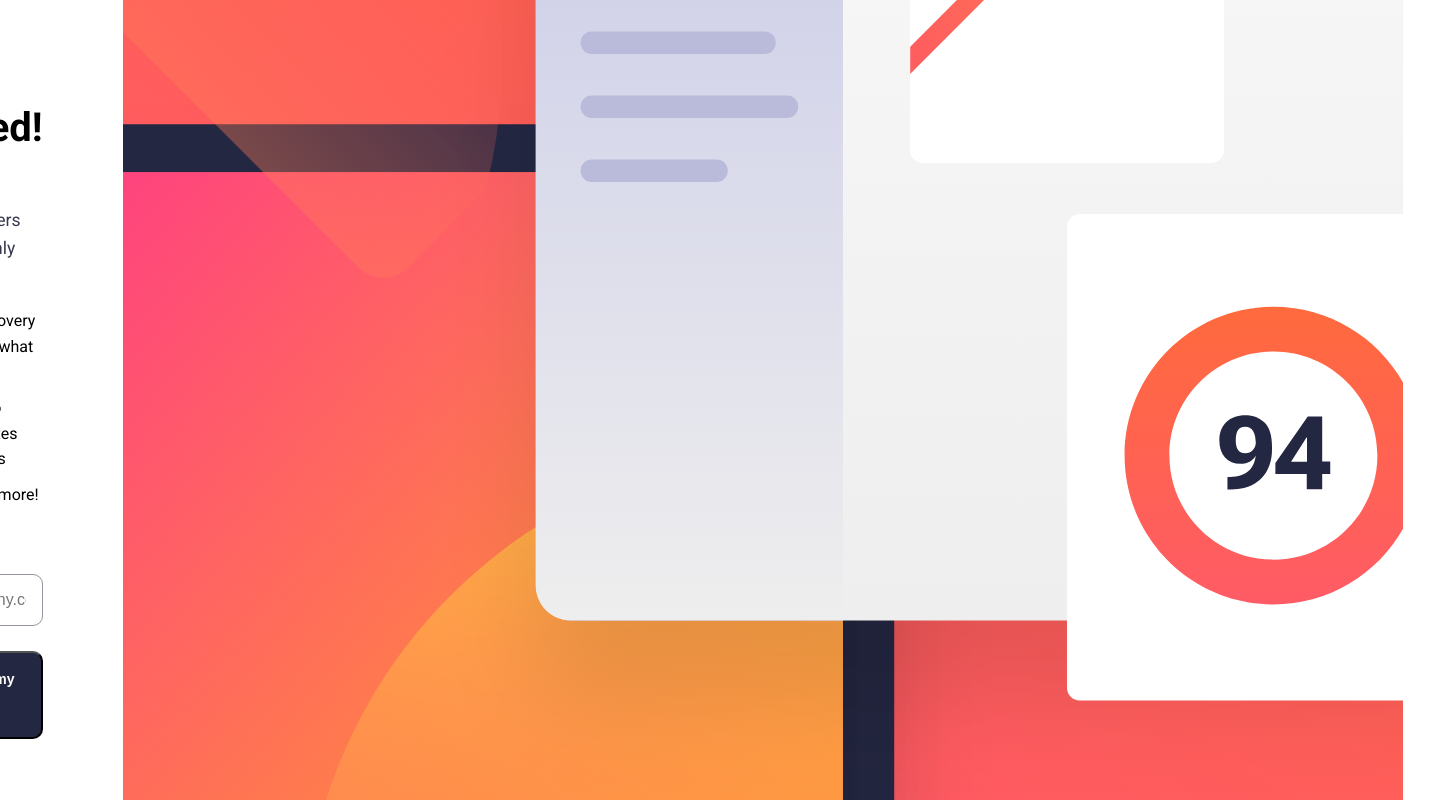
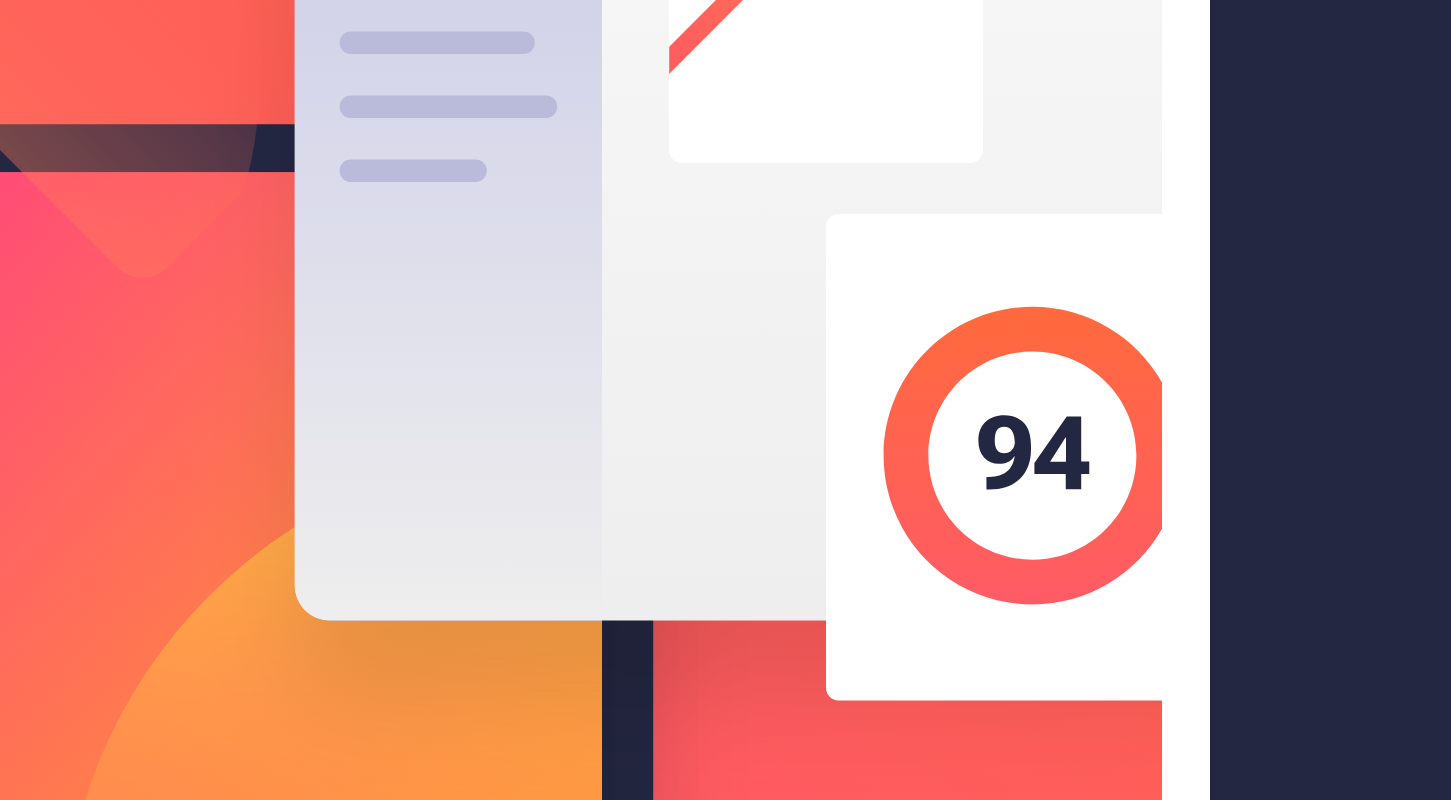
Before and after one commit to pojerm/my-app, a React (Create React App) app: page / in a window 1280 px wide. Shown: the top 800 px of the page, 1451 px wide, since content can reach past the window. Built offline with nearby package versions, Linux system fonts and the light colour scheme.

Commit message:
kinnda gotovo

```diff
--- a/src/App.css
+++ b/src/App.css
@@ -1,10 +1,12 @@
-.App {
+ .App {
+    height: 100vh;
     display: flex;
     flex-direction: column;
     align-items: center;
-    margin: 0 25px;
+    justify-content: center;
 }
 
+/*
 @media (min-width: 501px) {
     .App {
         height: 100vh;
@@ -17,4 +19,4 @@
 
 
     }
-}
+} */
--- a/src/components/Newsletter/Newsletter.jsx
+++ b/src/components/Newsletter/Newsletter.jsx
@@ -9,7 +9,7 @@ import { Image } from "../Image/Image";
 
 export const Newsletter = () => {
   return (
-    <div className="container">
+    <div className="newsletter-wrapper">
       <div className="card-image">
         <Image />
       </div>
--- a/src/components/Newsletter/newsletter.css
+++ b/src/components/Newsletter/newsletter.css
@@ -1,9 +1,19 @@
-.container {
+.newsletter-wrapper {
     background-color: var(--clr-white);
     display: flex;
-    flex-direction: row-reverse;
+    flex-direction: column;
     align-items: center;
-    gap: 5rem;
-    padding: 3rem;
-    border-radius: var(--default-border-radius);
 }
+
+@media screen and (min-width: 54rem) {
+    .newsletter-wrapper {
+        /* background-color: var(--clr-white); */
+        /* display: flex; */
+        flex-direction: row-reverse;
+        align-items: center;
+        gap: 5rem;
+        padding: 3rem;
+        max-width: 1140px;
+        border-radius: var(--default-border-radius);
+    }
+  }
```
Also changed, not shown: src/components/Image/Image.jsx (line endings or trailing spaces).
